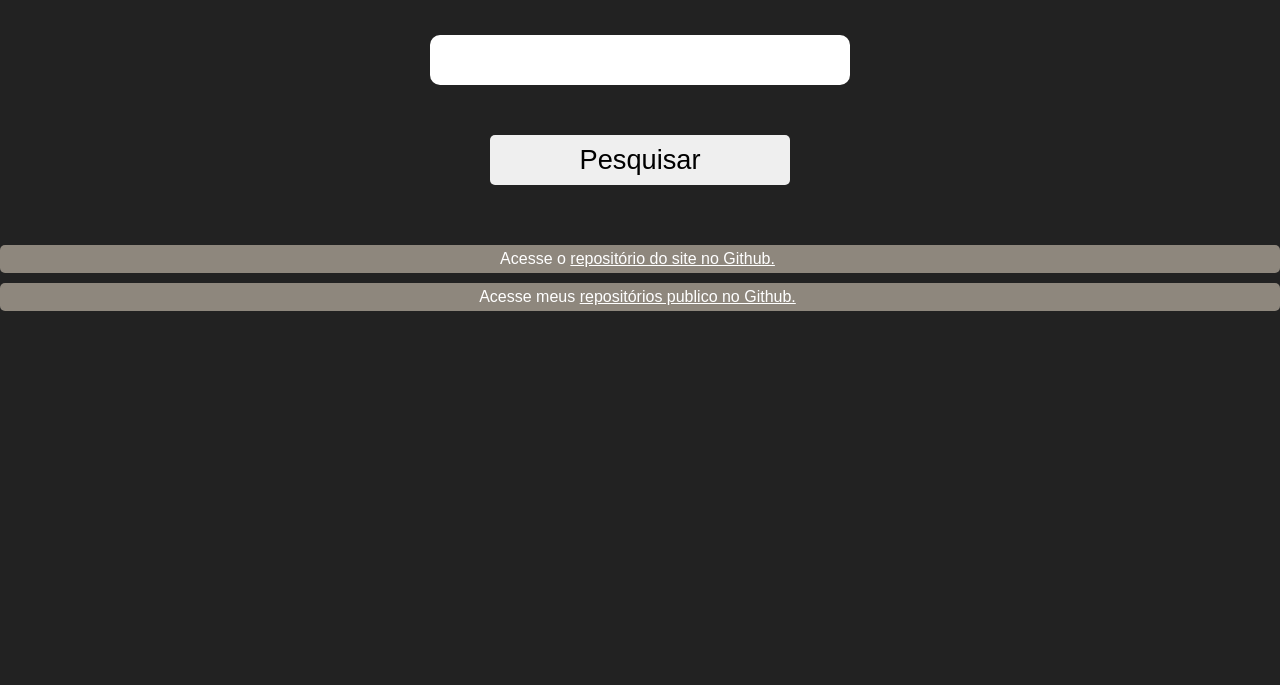
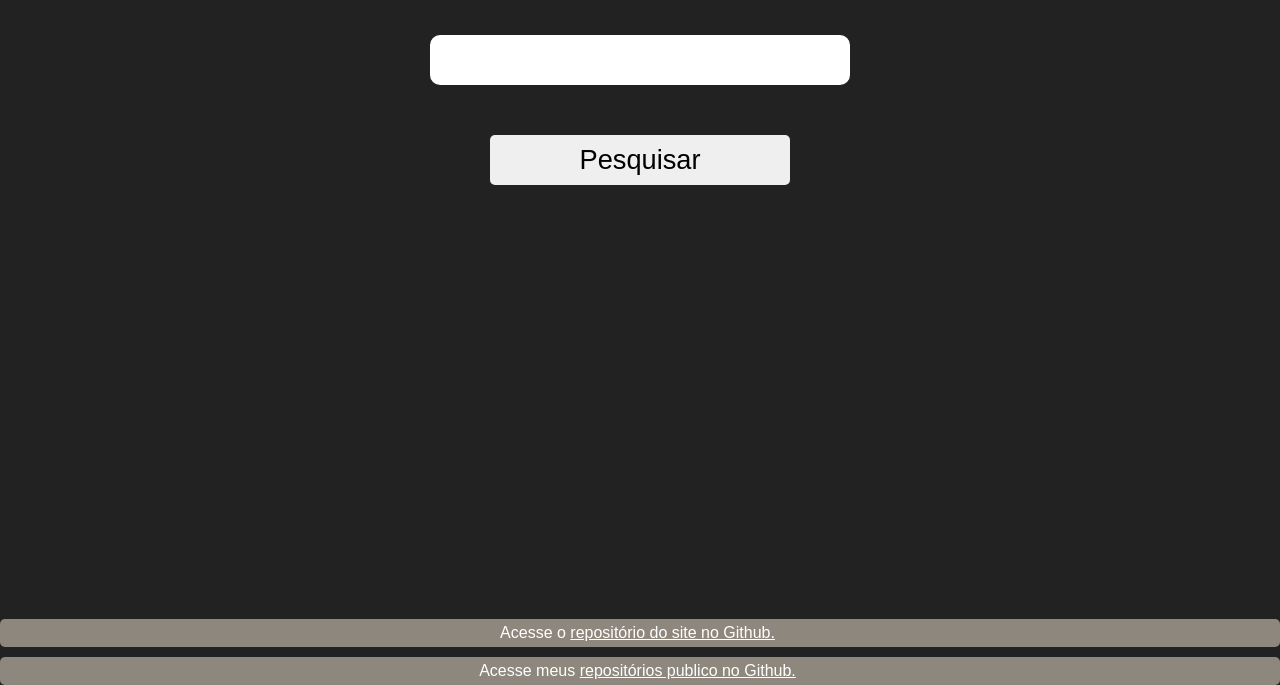
Before and after one commit to andrerochadsr/busca-filmes, a plain HTML site: page index.html in a window 1280 px wide. Shown: the part 115-800 px from the top of the page. Drawn offline with Linux system fonts and the light colour scheme.

Commit message:
footer fixo no final do site

```diff
--- a/style.css
+++ b/style.css
@@ -8,7 +8,6 @@
 
 
 html, body {
-    height: 100% !important;
     /*
     shorthand font
     font style > font weight > font size > font family
@@ -19,6 +18,13 @@ html, body {
     font: italic bolder 1em;
     font-family: Arial, Helvetica, sans-serif;
     background-color: #222;
+    display: flex;
+    flex-direction: column;
+    height: 100vh;
+}
+
+main {
+    flex: 1 1 0;
 }
 
 header {
```
